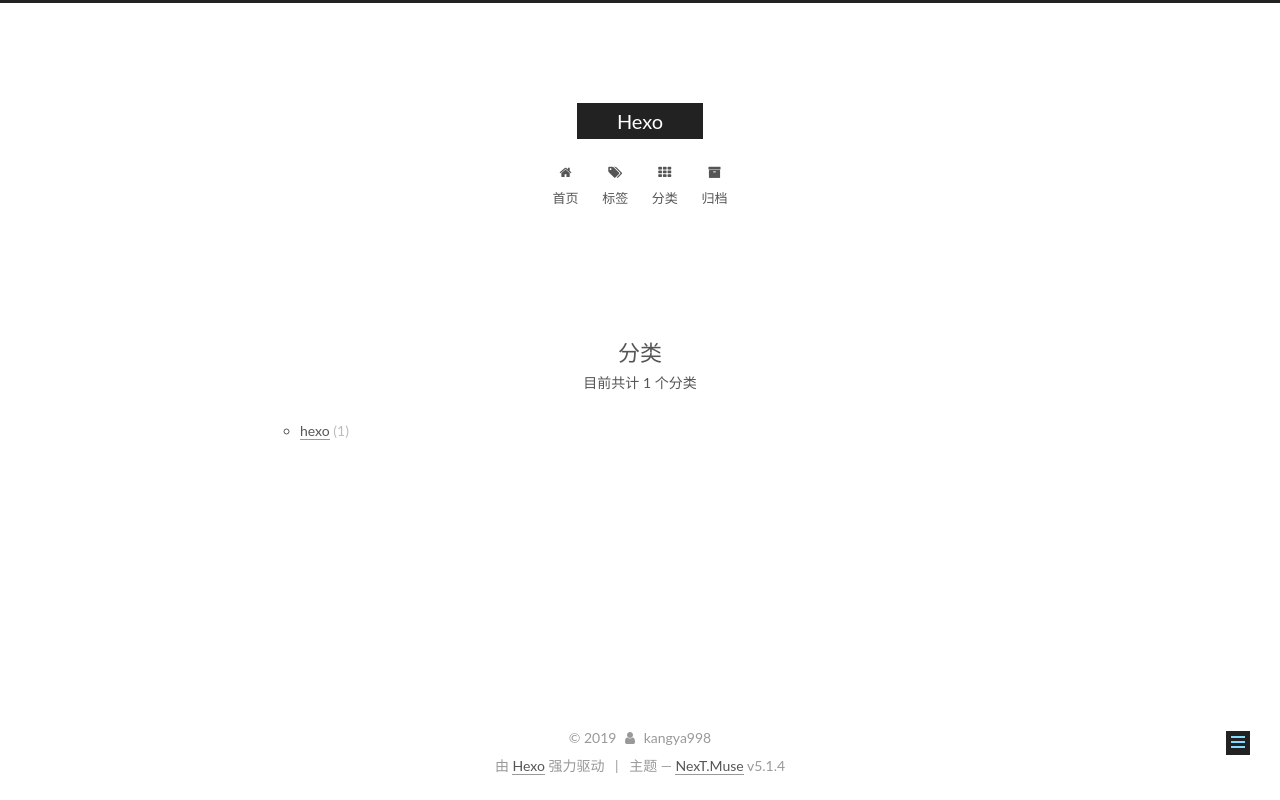
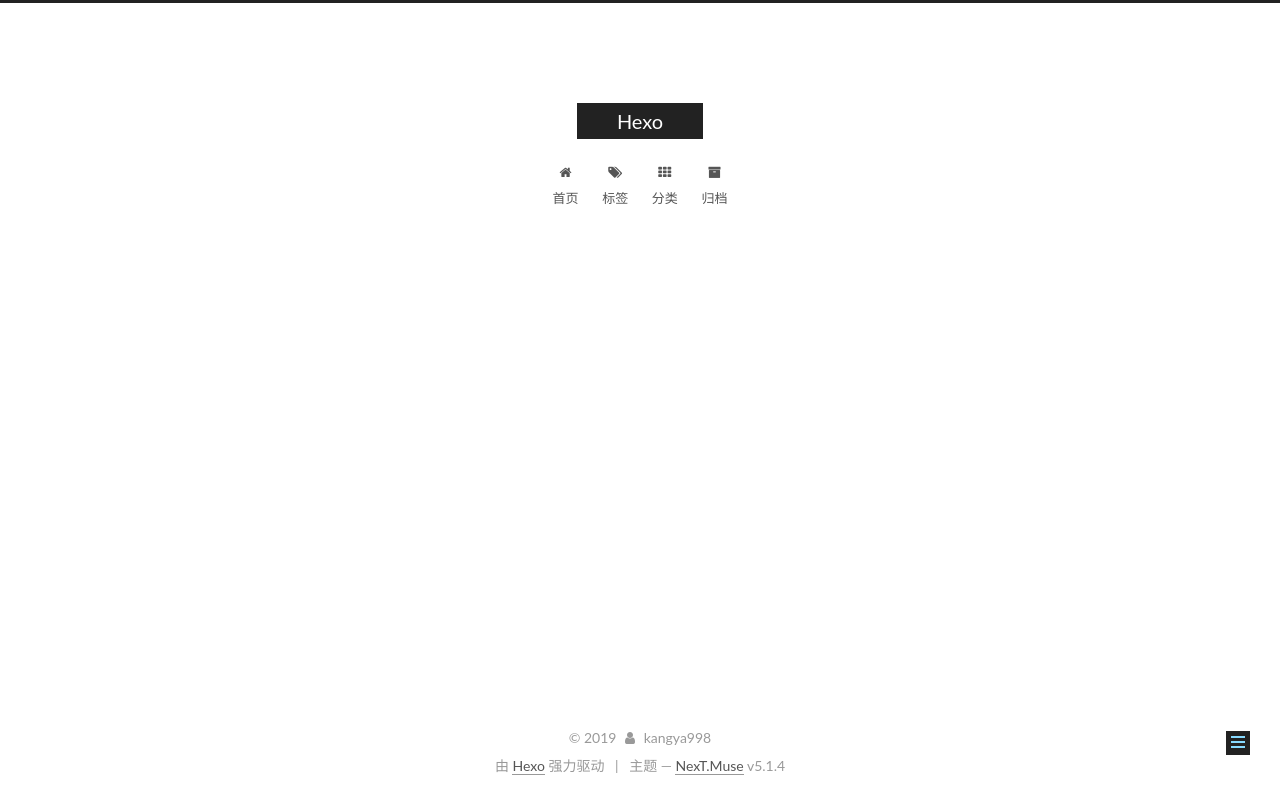
Before and after one commit to kangya998/kangya998.github.io, a plain HTML site: page categories/index.html in a window 1280 px wide. Drawn offline with Linux system fonts and the light colour scheme.

Commit message:
Site updated: 2019-11-17 19:59:55

```diff
--- a/categories/index.html
+++ b/categories/index.html
@@ -81,12 +81,12 @@
 
 <meta name="description" content="日出扶桑一丈高，人间万事细如毛。野夫怒见不平处，磨损胸中万古刀">
 <meta property="og:type" content="website">
-<meta property="og:title" content="分类">
+<meta property="og:title" content="Hexo">
 <meta property="og:url" content="https:&#x2F;&#x2F;kangya998.github.io&#x2F;categories&#x2F;index.html">
 <meta property="og:site_name" content="Hexo">
 <meta property="og:description" content="日出扶桑一丈高，人间万事细如毛。野夫怒见不平处，磨损胸中万古刀">
 <meta property="og:locale" content="zh-Hans">
-<meta property="og:updated_time" content="2019-11-17T10:53:26.111Z">
+<meta property="og:updated_time" content="2019-11-17T11:59:28.064Z">
 <meta name="twitter:card" content="summary">
 
 
@@ -123,7 +123,7 @@
 
 
 
-  <title>分类 | Hexo</title>
+  <title> | Hexo</title>
 
 
 
@@ -243,7 +243,7 @@
     <div class="post-block page">
       <header class="post-header">
 
-	<h1 class="post-title" itemprop="name headline">分类</h1>
+	<h1 class="post-title" itemprop="name headline"></h1>
 
 
 
@@ -255,14 +255,7 @@
       <div class="post-body">
 
 
-          <div class="category-all-page">
-            <div class="category-all-title">
-                目前共计 1 个分类
-            </div>
-            <div class="category-all">
-              <ul class="category-list"><li class="category-list-item"><a class="category-list-link" href="/categories/hexo/">hexo</a><span class="category-list-count">1</span></li></ul>
-            </div>
-          </div>
+
 
       </div>
 
```
